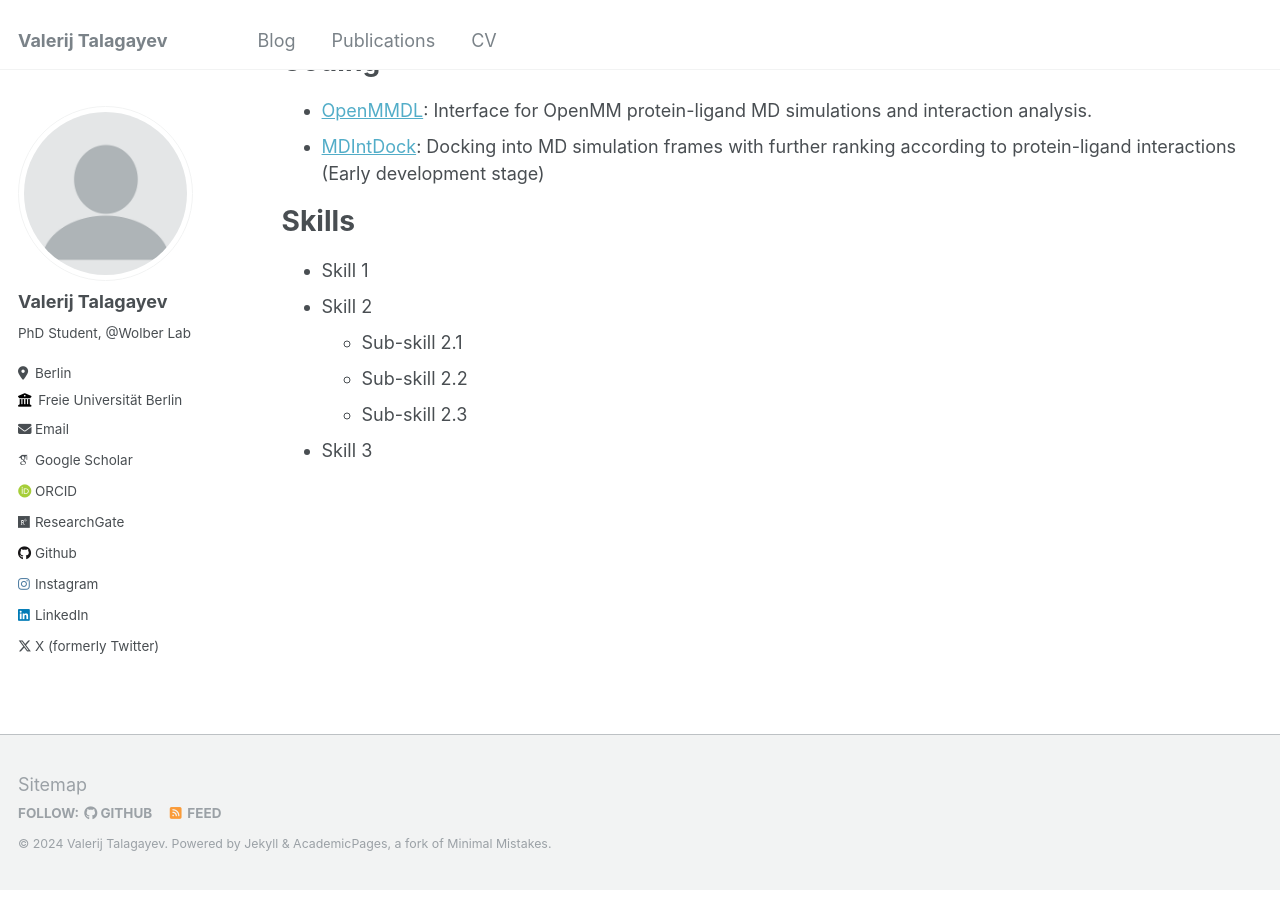
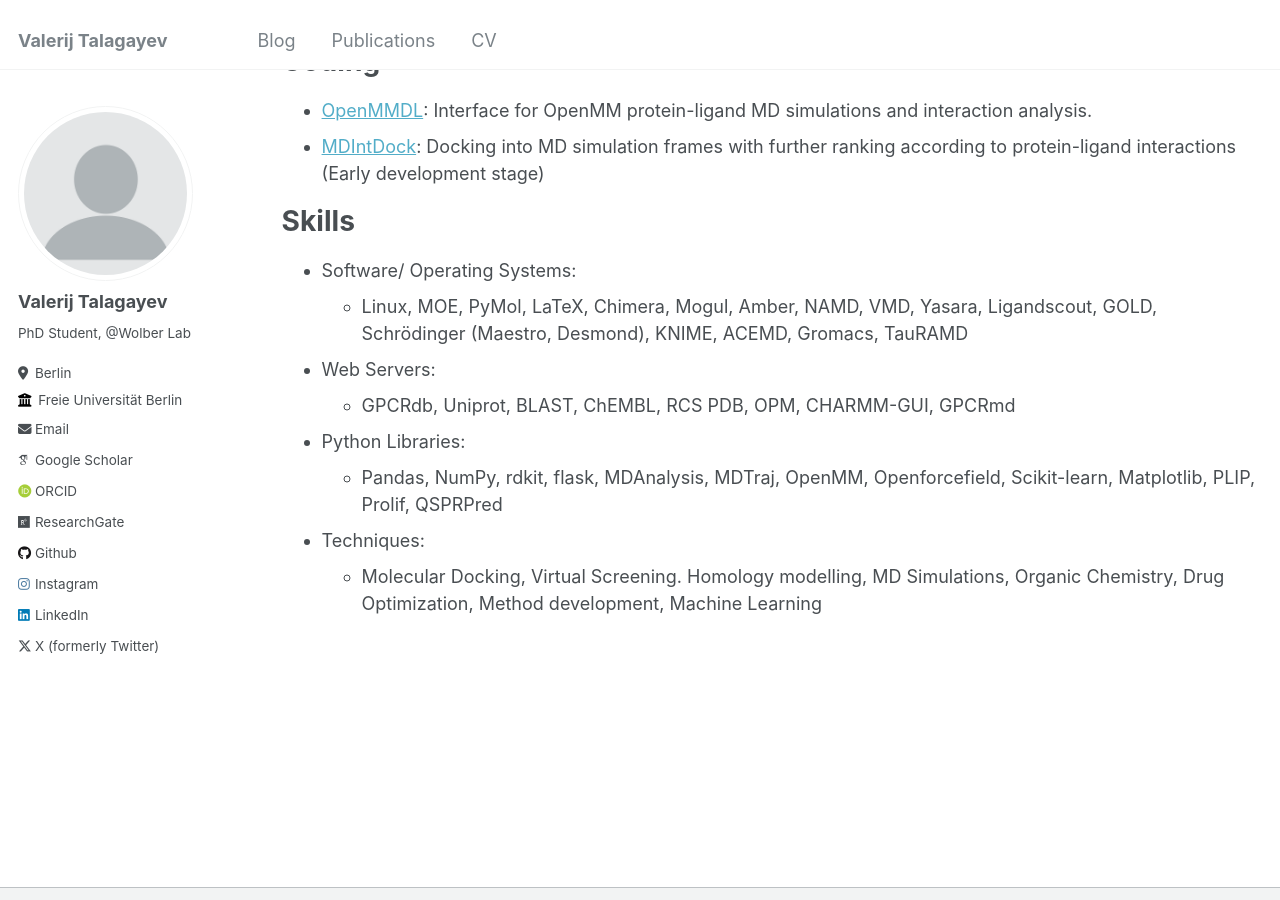
Before and after one commit to talagayev/talagayev11.github.io, a Jekyll site: the page built from _pages/cv.md, in a window 1280 px wide and 900 px high, scrolled down 2460 px. Built offline with Jekyll 4.4.1, drawn with Linux system fonts in a browser that asks for light colours; some web fonts are replaced.

Commit message:
Update cv.md

```diff
--- a/_pages/cv.md
+++ b/_pages/cv.md
@@ -80,9 +80,11 @@ Coding
 
 Skills
 ======
-* Skill 1
-* Skill 2
-  * Sub-skill 2.1
-  * Sub-skill 2.2
-  * Sub-skill 2.3
-* Skill 3
+* Software/ Operating Systems:
+  * Linux, MOE, PyMol, LaTeX, Chimera, Mogul, Amber, NAMD, VMD, Yasara, Ligandscout, GOLD, Schrödinger (Maestro, Desmond), KNIME, ACEMD, Gromacs, TauRAMD
+* Web Servers:
+  *  GPCRdb, Uniprot, BLAST, ChEMBL, RCS PDB, OPM, CHARMM-GUI, GPCRmd
+* Python Libraries:
+  *   Pandas, NumPy, rdkit, flask, MDAnalysis, MDTraj, OpenMM, Openforcefield, Scikit-learn, Matplotlib, PLIP, Prolif, QSPRPred
+* Techniques:
+  *  Molecular Docking, Virtual Screening. Homology modelling, MD Simulations, Organic Chemistry, Drug Optimization, Method development, Machine Learning
```
